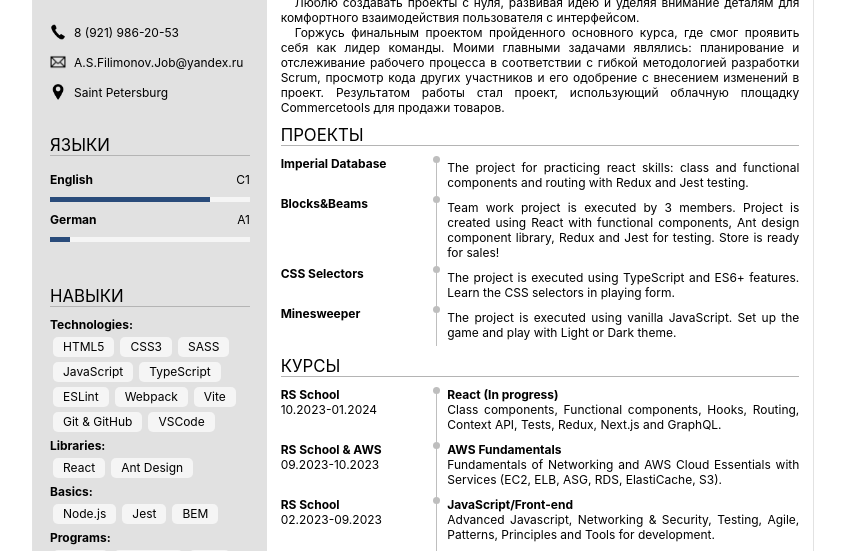
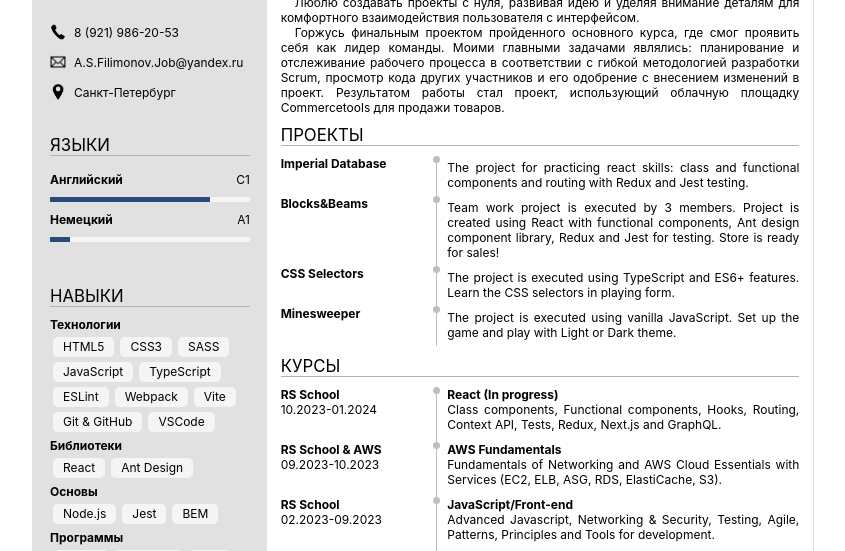
Before and after one commit to LuFtKrabbe/CV, a React (Create React App) app: page /#/profile in a window 1280 px wide. Shown: the part 249-800 px from the top of the page, without its empty margins (217-1062 px from the left). Built offline with nearby package versions, Linux system fonts and the light colour scheme.

Commit message:
feat: localize Column data

```diff
--- a/src/App.scss
+++ b/src/App.scss
@@ -10,7 +10,7 @@ html {
 
 // Pages //
 
-@import './pages/print/profile.scss';
+@import './pages/profile/profile.scss';
 @import './pages/portfolio/portfolio.scss';
 @import './pages/achievements/achievements.scss';
 @import './pages/not_found/notFound.scss';
--- a/src/modules/contacts/contacts.tsx
+++ b/src/modules/contacts/contacts.tsx
@@ -1,11 +1,20 @@
+import { useContext } from 'react';
+
+import { langContext } from '../../language/langContext';
+import { Languages } from '../../types/enums';
+
 import { ContactsData } from './contactsData';
 
-const ContactsBlock = (contacts: ContactsData): JSX.Element => {
+const ContactsBlock = (contacts: Record<Languages, ContactsData>): JSX.Element => {
+  const {
+    state: { language },
+  }: { state: { language: Languages } } = useContext(langContext);
+
   return (
     <>
-      <div className="contacts-tel">{contacts.tel}</div>
-      <div className="contacts-email">{contacts.email}</div>
-      <div className="contacts-location">{contacts.location}</div>
+      <div className="contacts-tel">{contacts[language].tel}</div>
+      <div className="contacts-email">{contacts[language].email}</div>
+      <div className="contacts-location">{contacts[language].location}</div>
     </>
   );
 };
--- a/src/modules/contacts/contactsData.tsx
+++ b/src/modules/contacts/contactsData.tsx
@@ -1,11 +1,20 @@
+import { Languages } from '../../types/enums';
+
 export type ContactsData = {
   tel: string;
   email: string;
   location: string;
 };
 
-export const contacts: ContactsData = {
-  tel: '8 (921) 986-20-53',
-  email: 'A.S.Filimonov.Job@yandex.ru',
-  location: 'Saint Petersburg',
+export const contacts: Record<Languages, ContactsData> = {
+  [Languages.RU]: {
+    tel: '8 (921) 986-20-53',
+    email: 'A.S.Filimonov.Job@yandex.ru',
+    location: 'Санкт-Петербург',
+  },
+  [Languages.EN]: {
+    tel: '8 (921) 986-20-53',
+    email: 'A.S.Filimonov.Job@yandex.ru',
+    location: 'Saint Petersburg',
+  },
 };
--- a/src/modules/language/langData.tsx
+++ b/src/modules/language/langData.tsx
@@ -1,17 +1,33 @@
+import { Languages } from '../../types/enums';
+
 export type LangData = {
   name: string;
   lvl: string;
   percent: string;
 };
 
-export const langFirst: LangData = {
+export const langFirst: Record<Languages, LangData> = {
+  [Languages.RU]: {
+    name: 'Английский',
+    lvl: 'C1',
+    percent: '80%',
+  },
+  [Languages.EN]: {
     name: 'English',
     lvl: 'C1',
     percent: '80%',
+  },
 };
 
-export const langSecond: LangData = {
+export const langSecond: Record<Languages, LangData> = {
+  [Languages.RU]: {
+    name: 'Немецкий',
+    lvl: 'A1',
+    percent: '10%',
+  },
+  [Languages.EN]: {
     name: 'German',
     lvl: 'A1',
     percent: '10%',
+  },
 };
--- a/src/modules/language/language.tsx
+++ b/src/modules/language/language.tsx
@@ -1,15 +1,24 @@
+import { useContext } from 'react';
+
+import { langContext } from '../../language/langContext';
+import { Languages } from '../../types/enums';
+
 import { LangData } from './langData';
 
-const LangBlock = (lang: LangData): JSX.Element => {
+const LangBlock = (lang: Record<Languages, LangData>): JSX.Element => {
+  const {
+    state: { language },
+  }: { state: { language: Languages } } = useContext(langContext);
+
   return (
     <div className="lang-block">
       <div className="lang-name-lvl">
-        <div className="lang-name">{lang.name}</div>
-        <div className="lang-lvl">{lang.lvl}</div>
+        <div className="lang-name">{lang[language].name}</div>
+        <div className="lang-lvl">{lang[language].lvl}</div>
       </div>
       <div className="lang-graph">
         <div className="lang-degree">
-          <div className="lang-fullness" style={{ width: lang.percent }}></div>
+          <div className="lang-fullness" style={{ width: lang[language].percent }}></div>
         </div>
       </div>
     </div>
--- a/src/modules/skills/skills.tsx
+++ b/src/modules/skills/skills.tsx
@@ -1,12 +1,21 @@
-import { SkillsData } from './skillsData';
+import { useContext } from 'react';
+
+import { langContext } from '../../language/langContext';
+import { Languages } from '../../types/enums';
+
+import { SkillsData, skillsText } from './skillsData';
 
 const SkillsBlock = (skills: SkillsData): JSX.Element => {
+  const {
+    state: { language },
+  }: { state: { language: Languages } } = useContext(langContext);
+
   return (
     <>
       <div className="skills-tag">
-        <div className="tag-header">Technologies:</div>
+        <div className="tag-header">{skillsText[language].technologies}</div>
         <div className="tag-container">
-          {skills.main.map((skill, i) => (
+          {skills.technologies.map((skill, i) => (
             <div className="tag-list" key={i}>
               {skill}
             </div>
@@ -14,7 +23,7 @@ const SkillsBlock = (skills: SkillsData): JSX.Element => {
         </div>
       </div>
       <div className="skills-tag">
-        <div className="tag-header">Libraries:</div>
+        <div className="tag-header">{skillsText[language].libraries}</div>
         <div className="tag-container">
           {skills.libraries.map((skill, i) => (
             <div className="tag-list" key={i}>
@@ -24,7 +33,7 @@ const SkillsBlock = (skills: SkillsData): JSX.Element => {
         </div>
       </div>
       <div className="skills-tag">
-        <div className="tag-header">Basics:</div>
+        <div className="tag-header">{skillsText[language].basics}</div>
         <div className="tag-container">
           {skills.basics.map((skill, i) => (
             <div className="tag-list" key={i}>
@@ -34,7 +43,7 @@ const SkillsBlock = (skills: SkillsData): JSX.Element => {
         </div>
       </div>
       <div className="skills-tag">
-        <div className="tag-header">Programs:</div>
+        <div className="tag-header">{skillsText[language].programs}</div>
         <div className="tag-container">
           {skills.programs.map((skill, i) => (
             <div className="tag-list" key={i}>
@@ -44,9 +53,9 @@ const SkillsBlock = (skills: SkillsData): JSX.Element => {
         </div>
       </div>
       <div className="skills-tag">
-        <div className="tag-header">OS:</div>
+        <div className="tag-header">{skillsText[language].systems}</div>
         <div className="tag-container">
-          {skills.os.map((skill, i) => (
+          {skills.systems.map((skill, i) => (
             <div className="tag-list" key={i}>
               {skill}
             </div>
--- a/src/modules/skills/skillsData.tsx
+++ b/src/modules/skills/skillsData.tsx
@@ -1,15 +1,45 @@
+import { Languages } from '../../types/enums';
+
 export type SkillsData = {
-  main: string[];
+  technologies: string[];
   libraries: string[];
   basics: string[];
   programs: string[];
-  os: string[];
+  systems: string[];
 };
 
 export const skills: SkillsData = {
-  main: ['HTML5', 'CSS3', 'SASS', 'JavaScript', 'TypeScript', 'ESLint', 'Webpack', 'Vite', 'Git & GitHub', 'VSCode'],
+  technologies: [
+    'HTML5',
+    'CSS3',
+    'SASS',
+    'JavaScript',
+    'TypeScript',
+    'ESLint',
+    'Webpack',
+    'Vite',
+    'Git & GitHub',
+    'VSCode',
+  ],
   libraries: ['React', 'Ant Design'],
   basics: ['Node.js', 'Jest', 'BEM'],
   programs: ['Figma', 'Postman', 'Jira', 'AutoCAD', 'Paint.NET'],
-  os: ['Windows', 'Linux: Ubuntu'],
+  systems: ['Windows', 'Linux: Ubuntu'],
 };
+
+export const skillsText = {
+  [Languages.RU]: {
+    technologies: 'Технологии',
+    libraries: 'Библиотеки',
+    basics: 'Основы',
+    programs: 'Программы',
+    systems: 'ОС',
+  },
+  [Languages.EN]: {
+    technologies: 'Technologies',
+    libraries: 'Libraries',
+    basics: 'Basics',
+    programs: 'Programs',
+    systems: 'OS',
+  },
+};
--- a/src/pages/appRouter.tsx
+++ b/src/pages/appRouter.tsx
@@ -4,7 +4,7 @@ import { Navigate, Route, Routes } from 'react-router-dom';
 import Achievements from './achievements/achievements';
 import NotFound from './not_found/notFound';
 import Portfolio from './portfolio/portfolio';
-import Profile from './print/profile';
+import Profile from './profile/profile';
 
 const AppRouter: FC = (): JSX.Element => {
   return (
```
Also changed, not shown: src/pages/profile/profile.scss (renamed from src/pages/print/profile.scss), src/pages/profile/profile.tsx (renamed from src/pages/print/profile.tsx), src/pages/profile/profileText.ts (renamed from src/pages/print/profileText.ts). Lines whose indentation alone changed are shown as unchanged.
